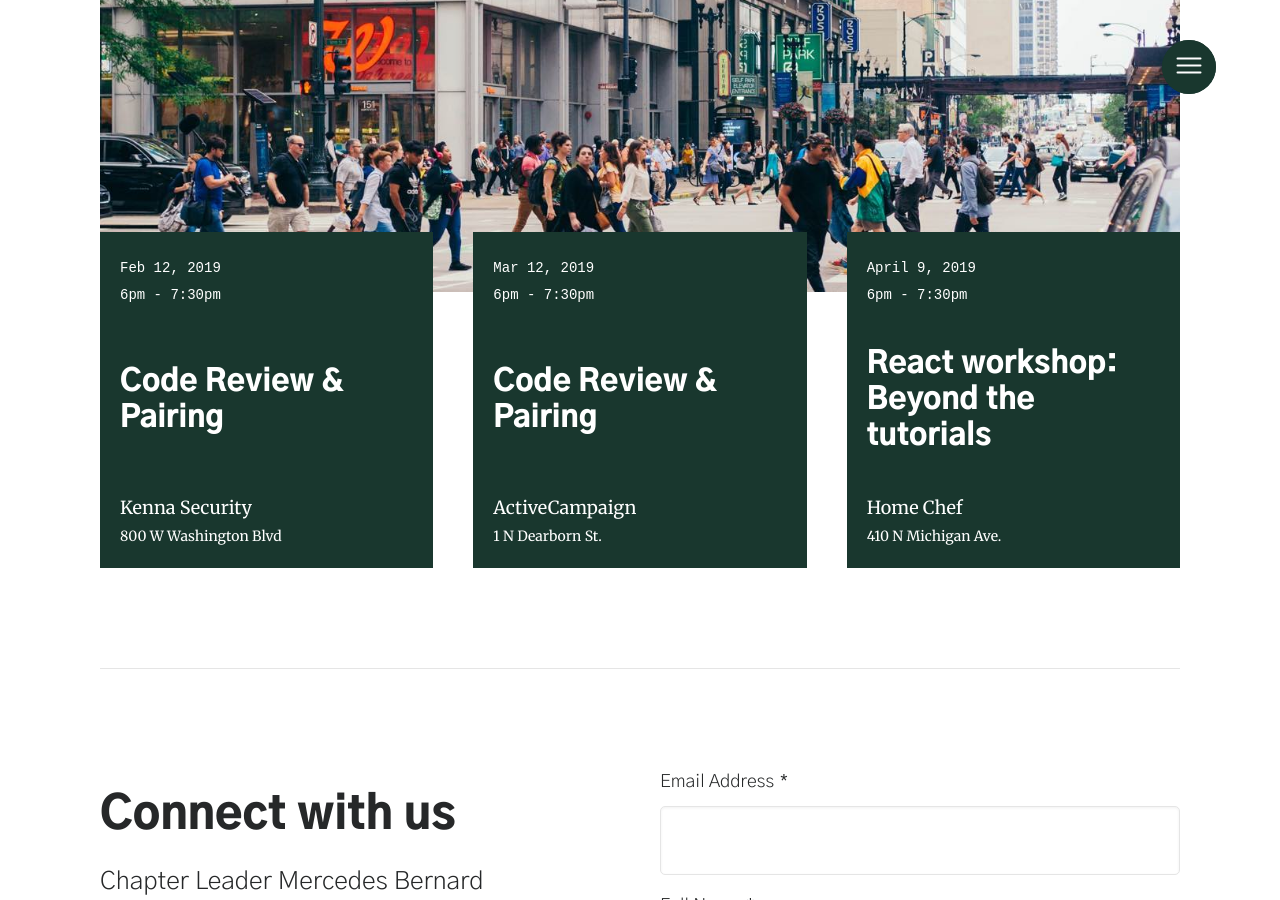
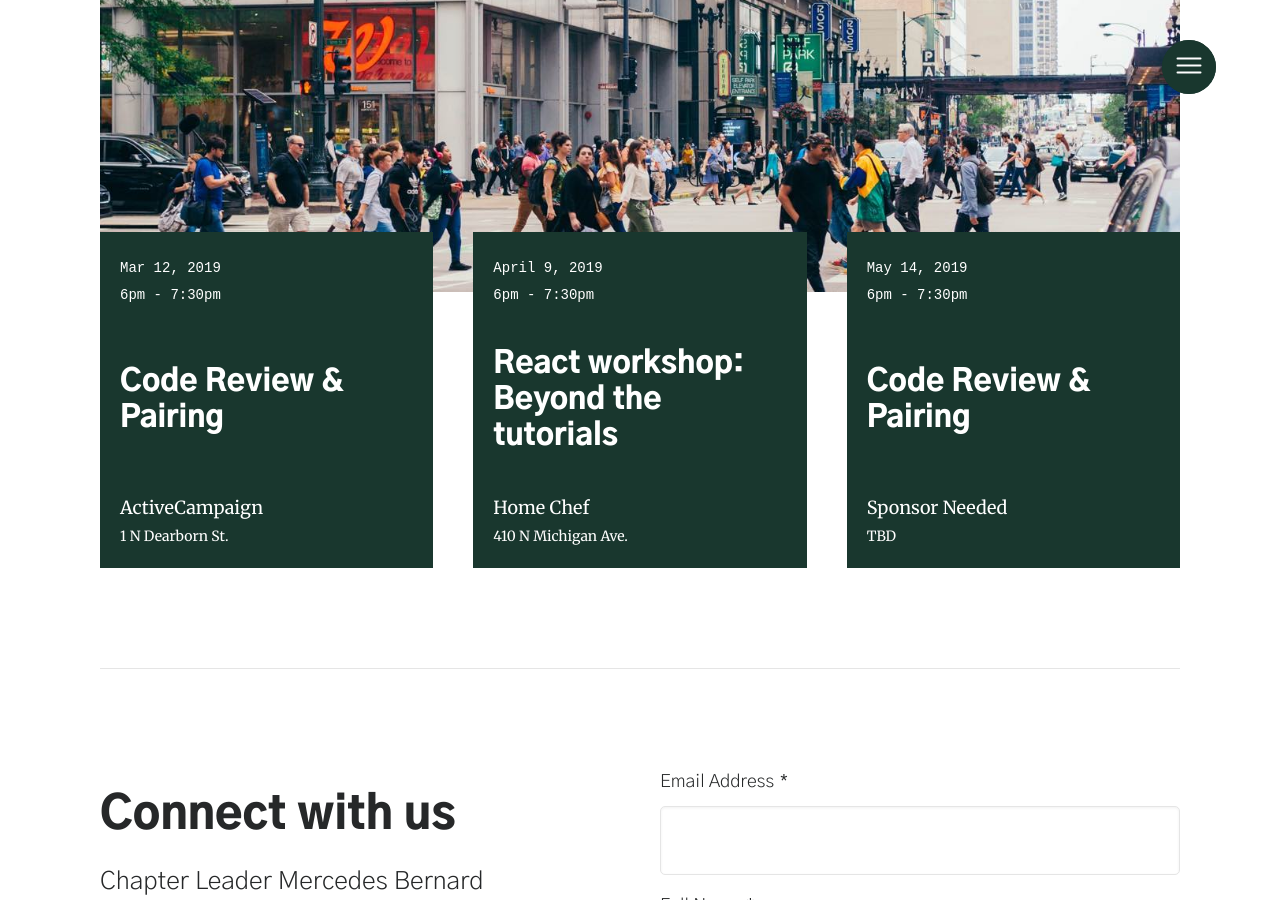
Before and after one commit to mercedesb/dev-together, a Jekyll site: the page built from docs/chapters/chicago.html, in a window 1280 px wide and 900 px high, scrolled down 467 px. Built offline with Jekyll 4.4.1, drawn with Linux system fonts in a browser that asks for light colours; some web fonts are replaced.

Commit message:
update march signup link and fix Find Chapters button

```diff
--- a/docs/_data/events.json
+++ b/docs/_data/events.json
@@ -1,14 +1,4 @@
 [
-  {
-    "chapter": "Chi",
-    "name": "Code Review & Pairing",
-    "displayDate": "Feb 12, 2019",
-    "date": "2019-02-12",
-    "time": "6pm - 7:30pm",
-    "sponsor": "Kenna Security",
-    "location": "800 W Washington Blvd",
-    "signupLink": "http://bit.ly/devtogetherfeb2019"
-  },
   {
     "chapter": "Chi",
     "name": "Code Review & Pairing",
@@ -16,7 +6,8 @@
     "date": "2019-03-12",
     "time": "6pm - 7:30pm",
     "sponsor": "ActiveCampaign",
-    "location": "1 N Dearborn St."
+    "location": "1 N Dearborn St.",
+    "signupLink": "http://bit.ly/devtogethermar2019"
   },
   {
     "chapter": "Chi",
@@ -26,6 +17,15 @@
     "time": "6pm - 7:30pm",
     "sponsor": "Home Chef",
     "location": "410 N Michigan Ave."
+  },
+  {
+    "chapter": "Chi",
+    "name": "Code Review & Pairing",
+    "displayDate": "May 14, 2019",
+    "date": "2019-05-14",
+    "time": "6pm - 7:30pm",
+    "sponsor": "Sponsor Needed",
+    "location": "TBD"
   },
   {
     "chapter": "Mad",
--- a/docs/_includes/cover.html
+++ b/docs/_includes/cover.html
@@ -5,7 +5,7 @@
     high-value, human interactions</h1>
     <h2 class="Cover-subtitle">Are you trying to land your first tech job? Looking for technical mentorship? Want to grow you technical and non-technical skills?</h2>
     <div>
-      <a class="Button Button--light" href="/chapters">Find a Chapter</a>
+      <a class="Button Button--light" href="{{ '/chapters/' | prepend: site.baseurl }}">Find a Chapter</a>
     </div>
     <div class="Cover-scroll">
       <a href="#" class="Link Link--light">More About Us</a>
```
